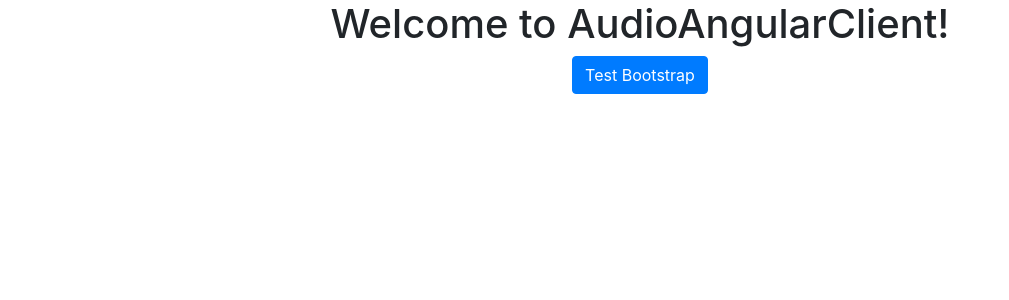
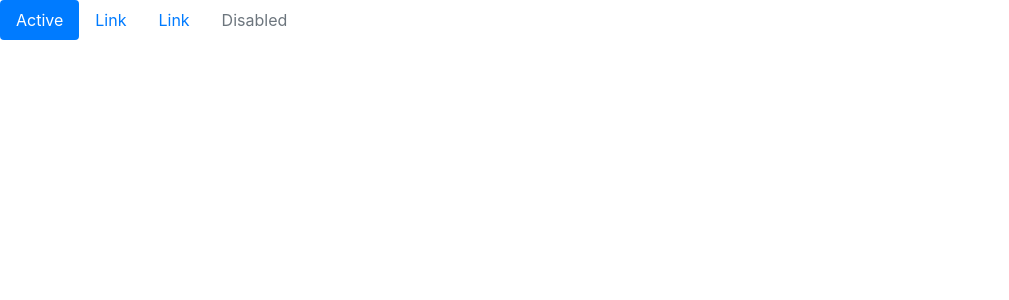
Before and after one commit to FoxGeoff/AudioAngularClient, an Angular app: page / in a window 1280 px wide. Shown: the top 300 px of the page, without its empty margins (0-1009 px from the left). Built offline with nearby package versions, Linux system fonts and the light colour scheme.

Commit message:
Add Nav bar

```diff
--- a/src/app/app.component.html
+++ b/src/app/app.component.html
@@ -1,7 +1,14 @@
-<!--The content below is only a placeholder and can be replaced.-->
-<div style="text-align:center">
-  <h1>
-    Welcome to {{ title }}!
-  </h1>
-  <button class="btn btn-primary">Test Bootstrap</button>
+<nav class="nav nav-pills flex-column flex-sm-row">
+  <a class="flex-sm-fill text-sm-center nav-link active" href="#">Active</a>
+  <a class="flex-sm-fill text-sm-center nav-link" href="#">Link</a>
+  <a class="flex-sm-fill text-sm-center nav-link" href="#">Link</a>
+  <a class="flex-sm-fill text-sm-center nav-link disabled" href="#">Disabled</a>
+</nav>
+
+<div class="container">
+
 </div>
+
+<table class="table container">
+
+</table>
```
Also changed, not shown: 1 other file (tests, documents, lock files or other folders).
